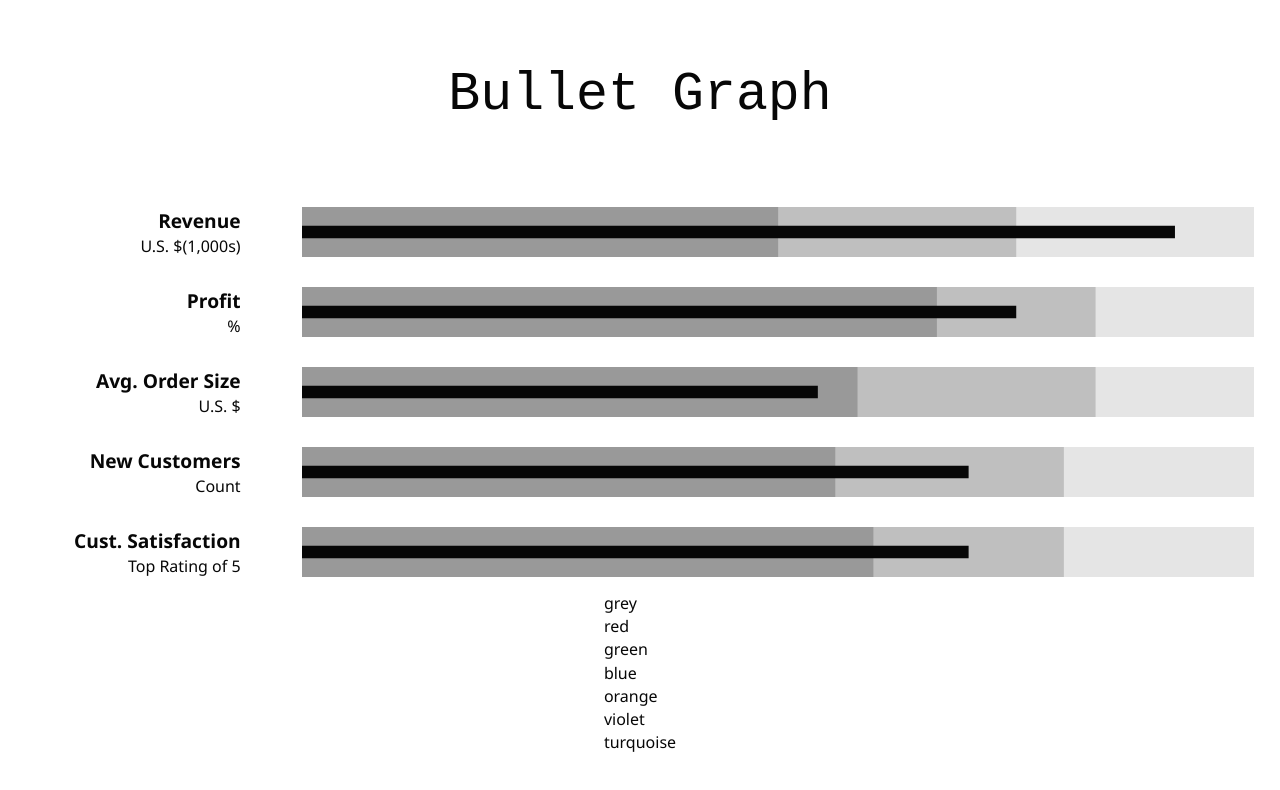
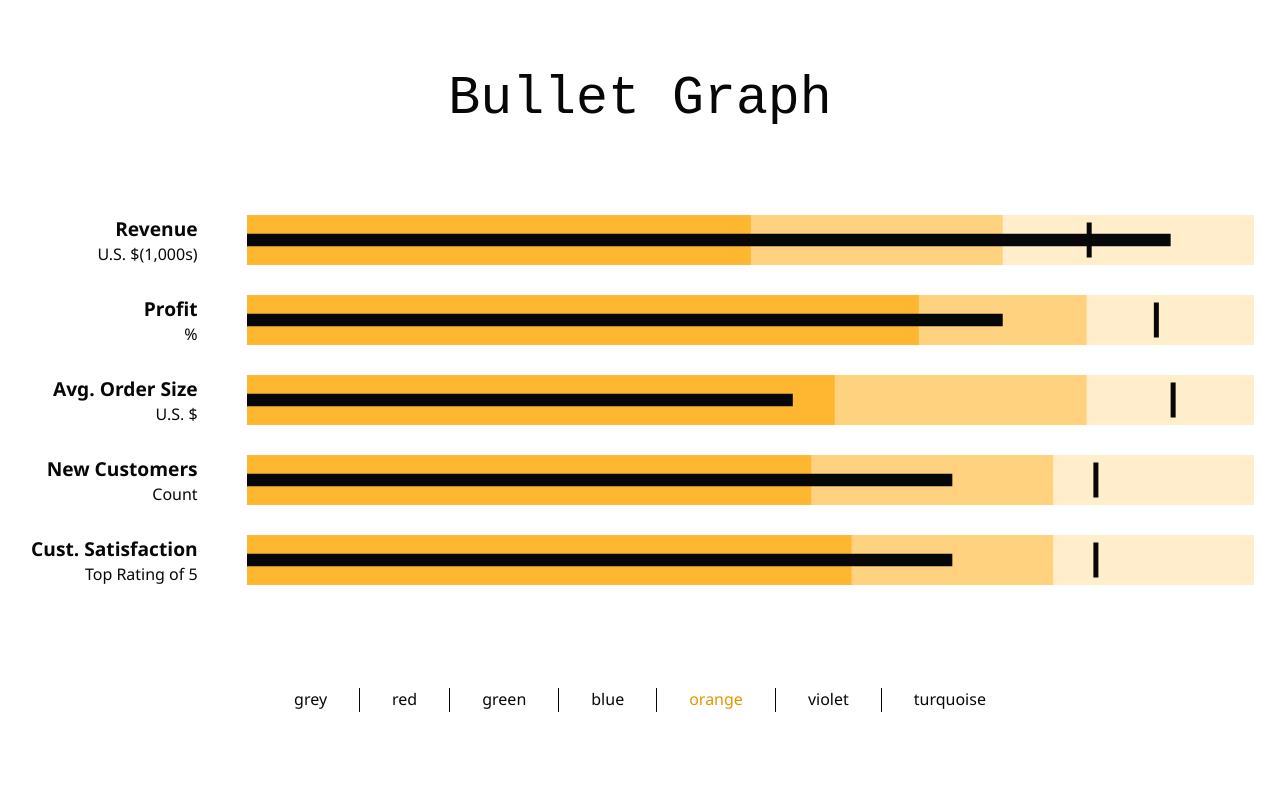
Before and after one commit to asapzacy/bullet-graph, a React (Create React App) app: page / in a window 1280 px wide. Shown: the top 790 px of the page. Built offline with nearby package versions, Linux system fonts and the light colour scheme.

Commit message:
added some styling and renamed project to 'bullet-graph'

```diff
--- a/package.json
+++ b/package.json
@@ -1,5 +1,6 @@
 {
-  "name": "yewno",
+  "name": "bullet-graph",
+  "description": "build a bullet-graph using React.js",
   "version": "0.1.0",
   "private": true,
   "devDependencies": {
--- a/public/index.html
+++ b/public/index.html
@@ -3,7 +3,7 @@
   <head>
     <meta charset="utf-8">
     <meta name="viewport" content="width=device-width,initial-scale=1.0">
-    <title>yewno project</title>
+    <title>bullet-graph</title>
     <meta name="description" content="build a bullet graph using react.js">
     <link rel="icon" href="/favicon.ico">
     <link rel="stylesheet" href="/assets/css/styles.css">
--- a/src/App.css
+++ b/src/App.css
@@ -1,8 +1,10 @@
 
 /* -------  app container  ------- */
 .appContainer {
-  width:100%;
+  width:96%;
   height:100%;
+  max-width:1444px;
+  margin:0 auto;
   display:flex;
   align-items:center;
   flex-direction:column;
@@ -11,7 +13,7 @@
 /* -------  header container  ------- */
 .headerContainer {
   width:100%;
-  height:12em;
+  flex-basis:25%;
   display:flex;
   align-items:center;
   justify-content:center;
@@ -24,8 +26,8 @@
 
 /* -------  bullets list  ------- */
 .bulletList {
-  width:96%;
-  height:50%;
+  width:100%;
+  flex-basis:50%;
   display:flex;
   flex-direction:column;
   justify-content:space-around;
@@ -41,7 +43,8 @@
 
 /* -------  title container  ------- */
 .titleContainer {
-  flex-basis:17.5%;
+  flex-basis:14%;
+  min-width:160px;
   text-align:right;
 }
 .title {
@@ -53,5 +56,26 @@
 }
 
 .graphContainer {
-  flex-basis:77.5%;
+  flex-basis:82%;
 }
+
+/* -------  color menu  ------- */
+.colorMenu {
+  width:100%;
+  flex-basis:25%;
+  display:flex;
+  align-items:center;
+  justify-content:center;
+}
+/* -------  color list  ------- */
+.colorList {
+  display:flex;
+}
+/* -------  color item  ------- */
+.colorItem {
+  padding:0 2em;
+  cursor:pointer;
+}
+.colorItem:not(:last-child) {
+  border-right:1px solid #070707;
+}
--- a/src/App.js
+++ b/src/App.js
@@ -14,19 +14,33 @@ class App extends Component {
     this.state = {
       data: [],
       fills: [],
+      color: '',
       height: 0
      }
      this.switchColor = this.switchColor.bind(this)
   }
   componentDidMount() {
+    const obj = {}
+    for (let i = 0; i < 1000; i++) {
+      const randomKey = Math.floor(Math.random() * Object.keys(colors).length)
+      const randomColor = Object.keys(colors)[randomKey]
+      obj[randomColor] = (obj[randomColor] || 0) + 1
+    }
+    console.log(obj)
+    const randomKey = Math.floor(Math.random() * Object.keys(colors).length)
+    const randomColor = Object.keys(colors)[randomKey]
     this.setState({
       data: financials,
-      fills: colors.grey,
+      fills: colors[randomColor],
+      color: randomColor,
       height: 50
     })
   }
   switchColor(newColor) {
-    this.setState({ fills: colors[newColor] })
+    this.setState({
+      fills: colors[newColor],
+      color: newColor
+    })
   }
   render() {
     return (
@@ -35,7 +49,7 @@ class App extends Component {
         <ul className='bulletList'>
           { this.state.data.map(item => <Bullet {...item} fills={this.state.fills}  height={this.state.height} key={item.id} />) }
         </ul>
-        <ColorMenu switchColor={this.switchColor} />
+        <ColorMenu switchColor={this.switchColor} color={this.state.color} fills={this.state.fills} />
       </div>
     )
   }
--- a/src/Graph.js
+++ b/src/Graph.js
@@ -1,7 +1,7 @@
 import React from 'react'
 import Bar from './Bar'
 import { getBarWidth } from './helpers/utils.js'
-import { quartileProps, actualValueProps } from './helpers/props.js'
+import { quartileProps, actualValueProps, targetValueProps } from './helpers/props.js'
 
 export default function Graph({ good, average, poor, actual, target, fills, height }) {
   return (
@@ -11,12 +11,8 @@ export default function Graph({ good, average, poor, actual, target, fills, heig
           <Bar {...quartileProps(good, good, fills[0])} />
           <Bar {...quartileProps(average, good, fills[1])} />
           <Bar {...quartileProps(poor, good, fills[2])} />
-          <Bar {...actualValueProps(actual, good, height, fills[3])} />
-
-          {/* <Bar width={getBarWidth(average, good)} fill={fills[1]} />
-          <Bar width={getBarWidth(poor, good)} fill={fills[2]} /> */}
-          {/* <Bar width={getBarWidth(actual, good)} height={svgHeight/4} y={18.75} /> */}
-
+          <Bar {...actualValueProps(actual, good, height, fills[4])} />
+          <Bar {...targetValueProps(target, good, height, fills[4])} />
         </g>
       </svg>
     </section>
--- a/src/components/ColorMenu.js
+++ b/src/components/ColorMenu.js
@@ -1,16 +1,16 @@
 import React from 'react'
 
-export default function ColorMenu({ switchColor }) {
+export default function ColorMenu({ switchColor, color, fills }) {
   return (
     <menu className='colorMenu'>
       <ul className='colorList'>
-        <li className='colorItem' onClick={() => switchColor('grey')}>{'grey'}</li>
-        <li className='colorItem' onClick={() => switchColor('red')}>{'red'}</li>
-        <li className='colorItem' onClick={() => switchColor('green')}>{'green'}</li>
-        <li className='colorItem' onClick={() => switchColor('blue')}>{'blue'}</li>
-        <li className='colorItem' onClick={() => switchColor('orange')}>{'orange'}</li>
-        <li className='colorItem' onClick={() => switchColor('violet')}>{'violet'}</li>
-        <li className='colorItem' onClick={() => switchColor('turquoise')}>{'turquoise'}</li>
+        <li className='colorItem' style={{color:color === 'grey' ? fills[3] : 'inherit'}} onClick={() => switchColor('grey')}>{'grey'}</li>
+        <li className='colorItem' style={{color:color === 'red' ? fills[3] : 'inherit'}} onClick={() => switchColor('red')}>{'red'}</li>
+        <li className='colorItem' style={{color:color === 'green' ? fills[3] : 'inherit'}} onClick={() => switchColor('green')}>{'green'}</li>
+        <li className='colorItem' style={{color:color === 'blue' ? fills[3] : 'inherit'}} onClick={() => switchColor('blue')}>{'blue'}</li>
+        <li className='colorItem' style={{color:color === 'orange' ? fills[3] : 'inherit'}} onClick={() => switchColor('orange')}>{'orange'}</li>
+        <li className='colorItem' style={{color:color === 'violet' ? fills[3] : 'inherit'}} onClick={() => switchColor('violet')}>{'violet'}</li>
+        <li className='colorItem' style={{color:color === 'turquoise' ? fills[3] : 'inherit'}} onClick={() => switchColor('turquoise')}>{'turquoise'}</li>
       </ul>
     </menu>
   )
--- a/src/helpers/data.js
+++ b/src/helpers/data.js
@@ -1,7 +1,7 @@
 
 export const financials = [
   {
-    id: 1,
+    id: 0,
     title: 'Revenue',
     subtitle: 'U.S. $(1,000s)',
     target: 250,
@@ -13,7 +13,7 @@ export const financials = [
     percentage: false
   },
   {
-    id: 2,
+    id: 1,
     title: 'Profit',
     subtitle: '%',
     target: 27,
@@ -25,7 +25,7 @@ export const financials = [
     percentage: true
   },
   {
-    id: 3,
+    id: 2,
     title: 'Avg. Order Size',
     subtitle: 'U.S. $',
     target: 550,
@@ -37,7 +37,7 @@ export const financials = [
     percentage: false
   },
   {
-    id: 4,
+    id: 3,
     title: 'New Customers',
     subtitle: 'Count',
     target: 2100,
@@ -49,7 +49,7 @@ export const financials = [
     percentage: false
   },
   {
-    id: 5,
+    id: 4,
     title: 'Cust. Satisfaction',
     subtitle: 'Top Rating of 5',
     target: 4.2,
--- a/src/helpers/fills.js
+++ b/src/helpers/fills.js
@@ -1,10 +1,10 @@
 
 export const colors = {
-  grey:       ['#e5e5e5', '#bfbfbf', '#999999', '#070707'],
-  red:        ['#ffcccc', '#ff7f7f', '#ff3232', '#070707'],
-  green:      ['#cce5cc', '#7fbf7f', '#329932', '#070707'],
-  blue:       ['#ccccff', '#7f7fff', '#3232ff', '#070707'],
-  orange:     ['#ffedcc', '#ffd27f', '#ffb732', '#070707'],
-  violet:     ['#fbe6fb', '#f6c0f6', '#f19bf1', '#070707'],
-  turquoise:  ['#d8f8f5', '#9fefe7', '#66e6d9', '#070707']
+  grey:       ['#e5e5e5', '#bfbfbf', '#999999', '#737373', '#070707'],
+  red:        ['#ffcccc', '#ff7f7f', '#ff3232', '#e50000', '#070707'],
+  green:      ['#cce5cc', '#7fbf7f', '#329932', '#007300', '#070707'],
+  blue:       ['#ccccff', '#7f7fff', '#3232ff', '#0000e5', '#070707'],
+  orange:     ['#ffedcc', '#ffd27f', '#ffb732', '#e59400', '#070707'],
+  violet:     ['#fbe6fb', '#f6c0f6', '#f19bf1', '#d675d6', '#070707'],
+  turquoise:  ['#d8f8f5', '#9fefe7', '#66e6d9', '#39c9bb', '#070707']
 }
--- a/src/helpers/props.js
+++ b/src/helpers/props.js
@@ -20,3 +20,14 @@ export const actualValueProps = (width, max, height, fill) => {
     fill
   }
 }
+
+export const targetValueProps = (width, max, height, fill) => {
+  const targetHeight = height * .7
+  return {
+    x: getBarWidth(width, max),
+    y: (height - targetHeight) / 2,
+    width: 5,
+    height: targetHeight,
+    fill
+  }
+}
```
Also changed, not shown: xx.js (added, +17 -0 lines), 2 other files (tests, documents, lock files or other folders).
